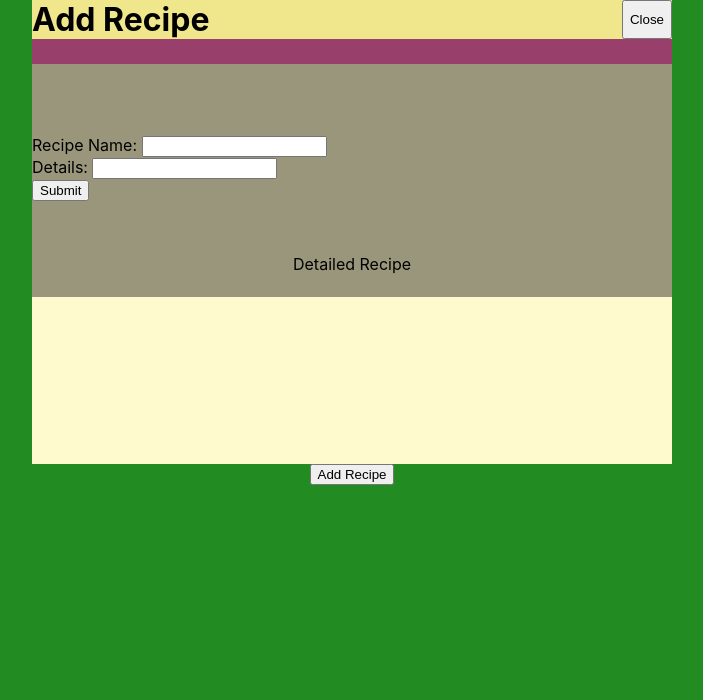
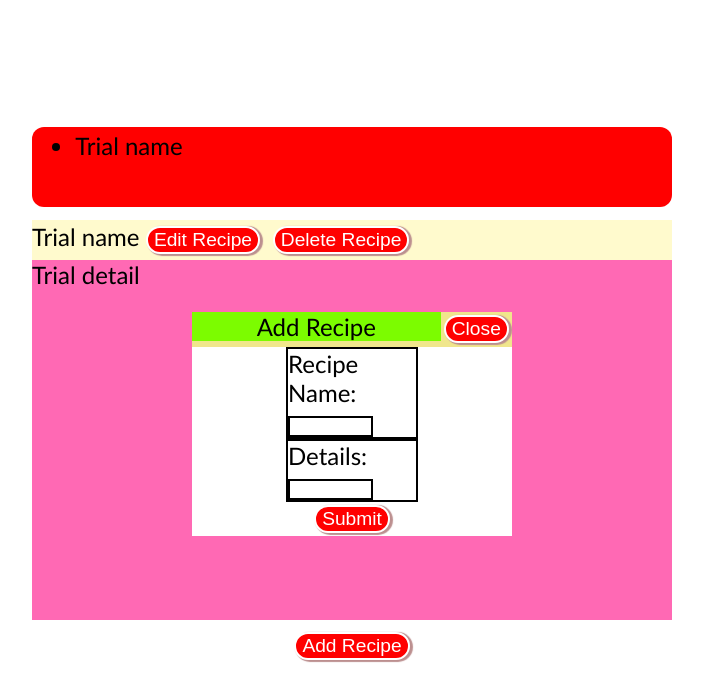
Before and after one commit to rohankadam1395/RecipeBox, a React (Create React App) app in the folder client/: page / in a window 1280 px wide. Both pictures are taken after a click on the button "Add Recipe". Shown: the top 700 px of the page, without its empty margins (288-991 px from the left). Built offline with nearby package versions, Linux system fonts and the light colour scheme.

Commit message:
styling modal

```diff
--- a/client/src/App.css
+++ b/client/src/App.css
@@ -1,10 +1,27 @@
 
 .App{
-  background-color: forestgreen;
+  font-family: 'Gill Sans', 'Gill Sans MT', Calibri, 'Trebuchet MS', sans-serif;
+  font-size: 1.5em;
+  height: 100vh;
   min-height: 100vh;
   max-width: 100vw;
 display: flex;
 flex-direction: column;
 align-items: center;
+justify-content: center;
 /* justify-content: center; */
 }
+
+button{
+  font-size:0.8em;
+  color: white;
+  border: 2px solid;
+  background-color:red;
+  box-shadow: rosybrown 2px 1px 1px 1px;
+  border-radius: 1em;
+  margin: 1%;
+}
+
+button:hover{
+  background-color: seagreen;
+}
--- a/client/src/App.js
+++ b/client/src/App.js
@@ -7,34 +7,91 @@ import EditRecipe from './EditRecipe';
 class App extends React.Component {
   constructor(props){
 super(props);
+var a=[];
+  a=JSON.parse(localStorage.getItem("recipe"))||[];
+  console.log(a);
+
+
+  if(a.length==0){
+
+
+
+    let obj={
+        name:"Trial name",
+        detail:"Trial detail",
+        procedure:""
+      };
+      a.push(obj);
+    localStorage.setItem("recipe",JSON.stringify(a));
+
+  }
+
+
 this.state={
   addRecipeToggle:false,
   childData:"",
-  recipe:[],
-  detail:"No Recipes yet",
+  recipe:a,
+  detail:"",
   editRecipe:"",
   editRecipeToggle:false,
   index:0
   // recipe:JSON.parse(localStorage.getItem("recipe")).split(",")
 }
+
+console.log("Chek "+this.state.detail.detail)
 this.addRecipeToggle=this.addRecipeToggle.bind(this);
 this.fromParent=this.fromParent.bind(this);
 this.toggle=this.toggle.bind(this);
   }
 
 
+// componentWillMount(){
+//   this.setState({
+
+//   })
+//   console.log("yet to mount");
+//   var a=[];
+//   a=JSON.parse(localStorage.getItem("recipe"))||[];
+//   console.log(a);
+
+
+//   if(a.length==0){
+
+
+
+//     let obj={
+//         name:"Trial name",
+//         detail:"Trial detail"
+//       };
+//       a.push(obj);
+//     localStorage.setItem("recipe",JSON.stringify(a));
+
+//   }
+
+// }
 
 
   componentDidMount(){
+// console.log("Mounting");
+//       // var recipe=[];
+//       var a=[];
+// a=JSON.parse(localStorage.getItem("recipe"));
+// // let obj={
+// //   name:"Trial name",
+// //   detail:"Trial detail"
+// // };
 
-      // var recipe=[];
-      var a=[];
-a=JSON.parse(localStorage.getItem("recipe"));
-      if(a!=null){
-        // recipe=a;
-        // localStorage.setItem("recipe",JSON.stringify(recipe));
-        this.fromParent();
-      }
+// // a.push(obj);
+
+// // console.log(a);
+// // localStorage.setItem("recipe",JSON.stringify(a));
+
+//       if(a!=null){
+//         // recipe=a;
+//         // localStorage.setItem("recipe",JSON.stringify(recipe));
+//         this.fromParent();
+//       }
+// this.fromParent();
 
 }
 
@@ -56,12 +113,13 @@ this.setState({
   fromParent=()=>{
 // console.log(dataFromChild);
 var a=[];
-a=JSON.parse(localStorage.getItem("recipe"));
+a=JSON.parse(localStorage.getItem("recipe"))|| [];
 //had to initiale an empty array and then assign the JSON.parse so as that it converts to an array
 console.log(a);
 this.setState({
   // childData:dataFromChild,
-recipe:a
+recipe:a,
+detail:""
 })
   }
 
@@ -69,9 +127,13 @@ recipe:a
 console.log("In parent "+index);
 let recipe=[];
 recipe=JSON.parse(localStorage.getItem("recipe")||[]);
+if(recipe.length==1){
+window.alert("One item needs to be present");
+}else{
+  recipe.splice(index,1);
+  localStorage.setItem("recipe",JSON.stringify(recipe));
+}
 
-recipe.splice(index,index);
-localStorage.setItem("recipe",JSON.stringify(recipe));
 //  this.fromParent();
 
 
@@ -82,6 +144,7 @@ localStorage.setItem("recipe",JSON.stringify(recipe));
         <RecipeIndex recipe={this.state.recipe} detail={(data,index)=>{
           console.log("In App");
           console.log(data);
+          console.log("=====");
 this.setState({
 detail:data,
 index:index
@@ -96,10 +159,12 @@ index:index
          })
        }}/>
 
-       <button onClick={this.addRecipeToggle}>Add Recipe</button>
 {this.state.addRecipeToggle && <NewRecipe  callFromParent={this.fromParent}  toggle={this.toggle}/>}
 
 {this.state.editRecipeToggle && <EditRecipe callFromParent={this.fromParent} recipeToEdit={this.state.editRecipe} index={this.state.index} toggle={this.toggle}/>}
+
+<button className="addRecipe" onClick={this.addRecipeToggle}>Add Recipe</button>
+
       </div>
     );
   }
--- a/client/src/EditRecipe.css
+++ b/client/src/EditRecipe.css
@@ -1,7 +1,47 @@
 .editRecipeModal{
-    width: 50%;
-    position: fixed;
+    display: flex;
+    position: absolute;
+    flex-direction: column;
+
+    width: 25%;
     z-index: 1;
-    background-color: rgb(0, 0, 0,0.4);
-    margin: auto;
+    background-color: white;
+    margin-top: 2em;
+
 }
+
+.editRecipeHeader{
+    background-color: khaki;
+    display: flex;
+    justify-content: space-between;
+    align-items: flex-start;
+    width: 100%;
+
+}
+.editForm{
+    display: table;
+    width: 100%;
+
+}
+
+label{
+    display:table-cell;
+border: 2px solid black ;
+width: 40%;
+
+}
+
+input{
+    display: table-cell;
+    border: 2px solid black ;
+width: 60%;
+}
+
+p{
+     display: table-row;
+    background-color: lawngreen;
+    text-align: center;
+    width: 100%;
+
+
+}
--- a/client/src/EditRecipe.js
+++ b/client/src/EditRecipe.js
@@ -48,18 +48,23 @@ event.preventDefault();
     render(){
         return(
             <div className="editRecipeModal">
+                <div className="editRecipeHeader">
                 Edit Recipe : {this.props.recipeToEdit.detail}
-{this.props.index}
-                <form className="recipeInput" onSubmit={this.submit}>
-            <label>Recipe Name: <input id="recipeName" type="text"  defaultValue={this.props.recipeToEdit.name} onChange={this.handleChange} /></label>
-            <br/>
+{this.props.index}            <button onClick={this.props.toggle}>Close</button>
+                </div>
 
-<label>Details: <input id="recipeDetails" type="text" defaultValue={this.props.recipeToEdit.detail}/></label>
-<br/>
+                <form className="editForm" onSubmit={this.submit}>
+<p>
+            <label for="recipeName">Recipe Name: </label>
+            <input id="recipeName" type="text"  defaultValue={this.props.recipeToEdit.name} onChange={this.handleChange} />
+            </p>
+            <p>
+<label for="recipeDetails">Details: </label>
+<input id="recipeDetails" type="text" defaultValue={this.props.recipeToEdit.detail}/>
+</p>
 <button type="submit" value="Submit">Submit</button>
 
             </form>
-            <button onClick={this.props.toggle}>Close</button>
 
             </div>
         )
--- a/client/src/NewRecipe.css
+++ b/client/src/NewRecipe.css
@@ -1,19 +1,20 @@
 .newRecipeModal{
-    width: 50%;
-    position: fixed;
+    position: absolute;
+    width: 25%;
     z-index: 1;
-    background-color: rgb(0,0,0,0.4);
-    left: 0;
-    right: 0;
-    margin: auto;
+    background-color: white;
+   margin-top: 2em;
 }
 
 .recipeInput{
     /* background-color: gold;
     background-color: #fefefe; */
-margin: 15% auto;
         /* display: flex;
         float: left; */
+display: flex;
+flex-direction: column;
+align-items: center;
+width: 100%;
 }
 
 h1{
@@ -25,9 +26,26 @@ margin: 0;
 .addRecipeHeader{
     display: flex;
     justify-content: space-between;
+    align-items: flex-start;
     /* align-items: flex-start; */
     background-color: khaki;
+
 }
 
 .close{
 }
+
+input{
+    }
+
+label{
+    /* display: flex;
+        width: 80%;
+    justify-content: space-between;
+    background-color: green;
+     */
+}
+
+p{
+    margin: 0;
+}
--- a/client/src/NewRecipe.js
+++ b/client/src/NewRecipe.js
@@ -34,14 +34,12 @@ this.props.toggle();
 render(){
     return(
         <div className="newRecipeModal">
-          <div className="addRecipeHeader"> <h1 className="AddTitle">Add Recipe</h1> <button className="close" onClick={this.props.toggle}>Close</button>
+          <div className="addRecipeHeader"> <p className="AddTitle">Add Recipe</p> <button className="close" onClick={this.props.toggle}>Close</button>
 </div>
             <form className="recipeInput" onSubmit={this.submit}>
             <label>Recipe Name: <input id="recipeName" type="text"  /></label>
-            <br/>
 
 <label>Details: <input id="recipeDetails" type="text" /></label>
-<br/>
 <button type="submit" value="Submit">Submit</button>
             </form>
 
--- a/client/src/RecipeDetail.css
+++ b/client/src/RecipeDetail.css
@@ -1,9 +1,18 @@
 .details{
     display: flex;
-    flex-direction: column;;
-    align-items: center;
-    justify-content: center;
+    flex-direction: column;
     width: 50%;
-    height: 50vh;
+    height: 50%;
+
     background-color: lemonchiffon;
 }
+
+.delRecipe{
+}
+.recipeName{
+}
+.Detail{
+    width: 100%;
+    height: 100%;
+        background-color: hotpink;
+}
--- a/client/src/RecipeDetail.js
+++ b/client/src/RecipeDetail.js
@@ -4,25 +4,45 @@ class RecipeDetail extends React.Component{
     constructor(props){
         super(props);
         this.deleteRecipe=this.deleteRecipe.bind(this);
+        this.state={
+            detail:this.props.detail
+        }
     }
 
+componentDidMount(){
+    console.log("Recipe detail mounted");
+    console.log(this.props.detail);
+}
+componentWillReceiveProps(props){
+    console.log("Props received in RecipeDetail");
+console.log(props);
+}
 deleteRecipe(){
+    console.log('Delete ');
+    console.log(this.props.index);
     this.props.deleteRecipe(this.props.index);
     // this.props.editRecipe(this.props.detail);
-
     this.props.callFromParent();
 }
 
 render(){
+    let temp=[];
+    temp=JSON.parse(localStorage.getItem("recipe")) || [];
     return(
         <div className="details">
-          {this.props.detail.detail || "Detailed Recipe"}
-         {this.props.detail.detail && <button onClick={()=>{
+
+           <div className="recipeName"> {this.props.detail.name || temp[temp.length-1].name  || "No Name for recipe"}
+
+           {<button onClick={()=>{
 this.props.editRecipe(this.props.detail);
     }}>Edit Recipe</button>}
 
-{this.props.detail.detail &&  <button onClick={this.deleteRecipe}>Delete Recipe</button>}
+{<button className="delRecipe" onClick={this.deleteRecipe}>Delete Recipe</button>}
+           </div>
 
+<div className="Detail">
+{this.props.detail.detail  || temp[temp.length-1].detail || "No Details for recipe"}
+</div>
         </div>
     )
 }
--- a/client/src/RecipeIndex.css
+++ b/client/src/RecipeIndex.css
@@ -1,11 +1,36 @@
 .index{
    display: flex;
    flex-direction: column;
-   align-items: center;
-    background-color: hotpink;
-    width: 50%;
-    height: 50%;
-    overflow: auto;
-    margin-top: 2em;
+   /* align-items: center; */
+    /* background-color: hotpink; */
+    width: 99%;
+height: 90%;    overflow-y: scroll;
+
 
 }
+
+
+ul{
+    margin: 0;
+}
+li{
+
+}
+
+.container{
+    display: flex;
+
+background-color: red;
+justify-content: center;
+align-items: center;
+    width:50%;
+    height: 10vh;
+    border-radius: 0.5em;
+    margin-bottom: 1%;
+
+}
+
+li:hover{
+    background-color: yellowgreen;
+    border-radius: 0.3em;
+}
--- a/client/src/RecipeIndex.js
+++ b/client/src/RecipeIndex.js
@@ -11,6 +11,13 @@ class RecipeIndex extends React.Component{
     }
 
 
+componentWillReceiveProps(props){
+    console.log("Props received");
+    console.log(props.recipe[0]);
+
+    //  this.props.detail(this.props.recipe,0);
+
+}
     details(index,data){
         console.log("clciked "+index);
         this.props.detail(data,index);
@@ -19,7 +26,9 @@ class RecipeIndex extends React.Component{
 // })
     }
     render(){
-        return(<div className="index">
+        return(<div className="container" >
+            <div className="index">
+
         <ul>
 
         {this.props.recipe.map((data,index)=>{
@@ -30,6 +39,7 @@ class RecipeIndex extends React.Component{
 {/* <RecipeDetail detail={this.state.detail}/> */}
 
 
+</div>
 
         </div>)
     }
```
